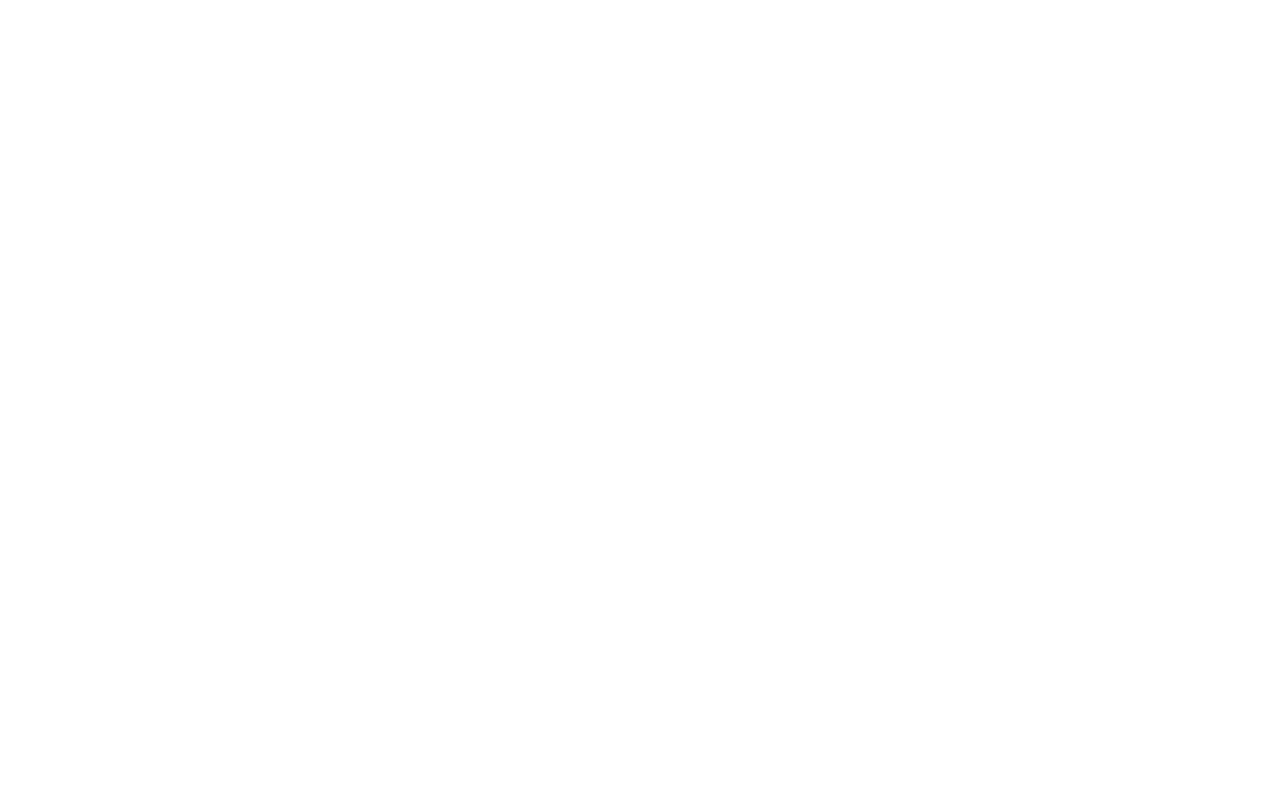
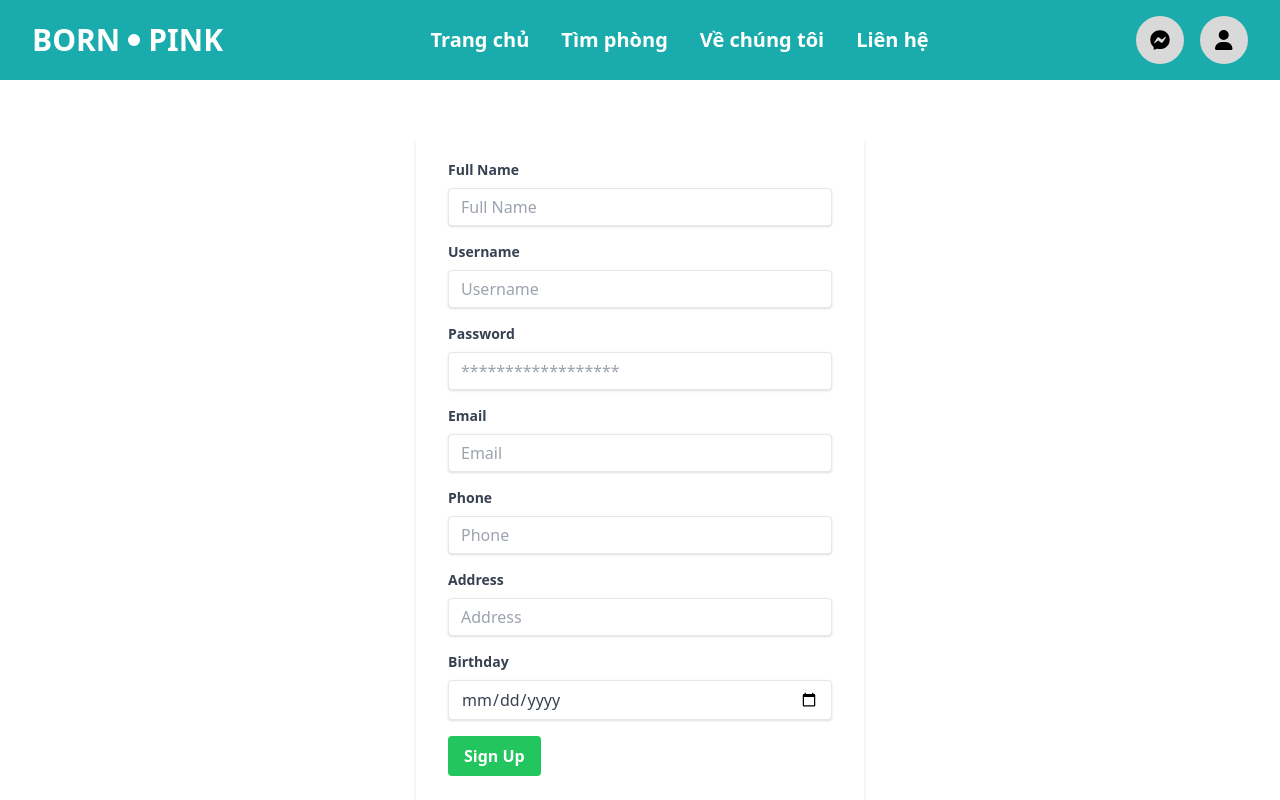
Before and after one commit to tttan308/HotelManagement, a React (Vite) app in the folder frontend/: page /login in a window 1280 px wide. Before the commit this address had no page. Shown: the top 800 px of the page. Built offline with nearby package versions, Linux system fonts and the light colour scheme.

Commit message:
signin signup

```diff
--- a/frontend/src/App.jsx
+++ b/frontend/src/App.jsx
@@ -1,6 +1,6 @@
 import { Routes, Route } from "react-router-dom";
 import PublicLayout from "./layouts/PublicLayout";
-import { Home, About, Service, Profile, RoomDetail } from "./pages";
+import { Home, About, Service, Profile, RoomDetail, Login, Signup } from "./pages";
 import Rooms from "./pages/Rooms";
 
 export default function App() {
@@ -14,6 +14,8 @@
           <Route path='/profile' element={<Profile />} />
           <Route path='/rooms' element={<Rooms />} />
           <Route path='/rooms/:id' element={<RoomDetail />} />
+          <Route path='/login' element={<Login />} />
+          <Route path='/signup' element={<Signup />} />
         </Route>
       </Routes>
     </div>
--- /dev/null
+++ b/frontend/src/pages/Login.jsx
@@ -0,0 +1,86 @@
+import React from "react";
+
+const Signup = () => {
+  const handleSignup = () => {
+    // Implement signup logic
+    console.log("Signup clicked");
+  };
+
+  return (
+    <div className='min-h-screen flex items-center justify-center'>
+      <div className='w-full max-w-md'>
+        <form className='bg-white shadow-md rounded px-8 pt-6 pb-8 mb-4'>
+          <div className='mb-4'>
+            <label className='block text-gray-700 text-sm font-bold mb-2' htmlFor='fullName'>
+              Full Name
+            </label>
+            <input
+              className='shadow appearance-none border rounded w-full py-2 px-3 text-gray-700 leading-tight focus:outline-none focus:shadow-outline'
+              id='fullName'
+              type='text'
+              placeholder='Full Name'
+            />
+          </div>
+          <div className='mb-4'>
+            <label className='block text-gray-700 text-sm font-bold mb-2' htmlFor='username'>
+              Username
+            </label>
+            <input
+              className='shadow appearance-none border rounded w-full py-2 px-3 text-gray-700 leading-tight focus:outline-none focus:shadow-outline'
+              id='username'
+              type='text'
+              placeholder='Username'
+            />
+          </div>
+          <div className='mb-4'>
+            <label className='block text-gray-700 text-sm font-bold mb-2' htmlFor='password'>
+              Password
+            </label>
+            <input
+              className='shadow appearance-none border rounded w-full py-2 px-3 text-gray-700 leading-tight focus:outline-none focus:shadow-outline'
+              id='password'
+              type='password'
+              placeholder='******************'
+            />
+          </div>
+          <div className='mb-4'>
+            <label className='block text-gray-700 text-sm font-bold mb-2' htmlFor='email'>
+              Email
+            </label>
+            <input className='shadow appearance-none border rounded w-full py-2 px-3 text-gray-700 leading-tight focus:outline-none focus:shadow-outline' id='email' type='email' placeholder='Email' />
+          </div>
+          <div className='mb-4'>
+            <label className='block text-gray-700 text-sm font-bold mb-2' htmlFor='phone'>
+              Phone
+            </label>
+            <input className='shadow appearance-none border rounded w-full py-2 px-3 text-gray-700 leading-tight focus:outline-none focus:shadow-outline' id='phone' type='tel' placeholder='Phone' />
+          </div>
+          <div className='mb-4'>
+            <label className='block text-gray-700 text-sm font-bold mb-2' htmlFor='address'>
+              Address
+            </label>
+            <input
+              className='shadow appearance-none border rounded w-full py-2 px-3 text-gray-700 leading-tight focus:outline-none focus:shadow-outline'
+              id='address'
+              type='text'
+              placeholder='Address'
+            />
+          </div>
+          <div className='mb-4'>
+            <label className='block text-gray-700 text-sm font-bold mb-2' htmlFor='birthday'>
+              Birthday
+            </label>
+            <input className='shadow appearance-none border rounded w-full py-2 px-3 text-gray-700 leading-tight focus:outline-none focus:shadow-outline' id='birthday' type='date' />
+          </div>
+          <div className='flex items-center justify-between'>
+            <button className='bg-green-500 hover:bg-green-700 text-white font-bold py-2 px-4 rounded focus:outline-none focus:shadow-outline' type='button' onClick={handleSignup}>
+              Sign Up
+            </button>
+          </div>
+        </form>
+      </div>
+    </div>
+  );
+};
+
+export default Signup;
--- /dev/null
+++ b/frontend/src/pages/Signup.jsx
@@ -0,0 +1,86 @@
+import React from "react";
+
+const Signup = () => {
+  const handleSignup = () => {
+    // Implement signup logic
+    console.log("Signup clicked");
+  };
+
+  return (
+    <div className='min-h-screen flex items-center justify-center'>
+      <div className='w-full max-w-md'>
+        <form className='bg-white shadow-md rounded px-8 pt-6 pb-8 mb-4'>
+          <div className='mb-4'>
+            <label className='block text-gray-700 text-sm font-bold mb-2' htmlFor='fullName'>
+              Full Name
+            </label>
+            <input
+              className='shadow appearance-none border rounded w-full py-2 px-3 text-gray-700 leading-tight focus:outline-none focus:shadow-outline'
+              id='fullName'
+              type='text'
+              placeholder='Full Name'
+            />
+          </div>
+          <div className='mb-4'>
+            <label className='block text-gray-700 text-sm font-bold mb-2' htmlFor='username'>
+              Username
+            </label>
+            <input
+              className='shadow appearance-none border rounded w-full py-2 px-3 text-gray-700 leading-tight focus:outline-none focus:shadow-outline'
+              id='username'
+              type='text'
+              placeholder='Username'
+            />
+          </div>
+          <div className='mb-4'>
+            <label className='block text-gray-700 text-sm font-bold mb-2' htmlFor='password'>
+              Password
+            </label>
+            <input
+              className='shadow appearance-none border rounded w-full py-2 px-3 text-gray-700 leading-tight focus:outline-none focus:shadow-outline'
+              id='password'
+              type='password'
+              placeholder='******************'
+            />
+          </div>
+          <div className='mb-4'>
+            <label className='block text-gray-700 text-sm font-bold mb-2' htmlFor='email'>
+              Email
+            </label>
+            <input className='shadow appearance-none border rounded w-full py-2 px-3 text-gray-700 leading-tight focus:outline-none focus:shadow-outline' id='email' type='email' placeholder='Email' />
+          </div>
+          <div className='mb-4'>
+            <label className='block text-gray-700 text-sm font-bold mb-2' htmlFor='phone'>
+              Phone
+            </label>
+            <input className='shadow appearance-none border rounded w-full py-2 px-3 text-gray-700 leading-tight focus:outline-none focus:shadow-outline' id='phone' type='tel' placeholder='Phone' />
+          </div>
+          <div className='mb-4'>
+            <label className='block text-gray-700 text-sm font-bold mb-2' htmlFor='address'>
+              Address
+            </label>
+            <input
+              className='shadow appearance-none border rounded w-full py-2 px-3 text-gray-700 leading-tight focus:outline-none focus:shadow-outline'
+              id='address'
+              type='text'
+              placeholder='Address'
+            />
+          </div>
+          <div className='mb-4'>
+            <label className='block text-gray-700 text-sm font-bold mb-2' htmlFor='birthday'>
+              Birthday
+            </label>
+            <input className='shadow appearance-none border rounded w-full py-2 px-3 text-gray-700 leading-tight focus:outline-none focus:shadow-outline' id='birthday' type='date' />
+          </div>
+          <div className='flex items-center justify-between'>
+            <button className='bg-green-500 hover:bg-green-700 text-white font-bold py-2 px-4 rounded focus:outline-none focus:shadow-outline' type='button' onClick={handleSignup}>
+              Sign Up
+            </button>
+          </div>
+        </form>
+      </div>
+    </div>
+  );
+};
+
+export default Signup;
--- a/frontend/src/pages/index.js
+++ b/frontend/src/pages/index.js
@@ -2,4 +2,7 @@
 export { default as About } from "./About";
 export { default as Service } from "./Service";
 export { default as RoomDetail } from "./RoomDetail";
+export { default as Login } from "./Login";
 export { default as Profile } from "./Profile";
+
+export { default as Signup } from "./Signup";
```
